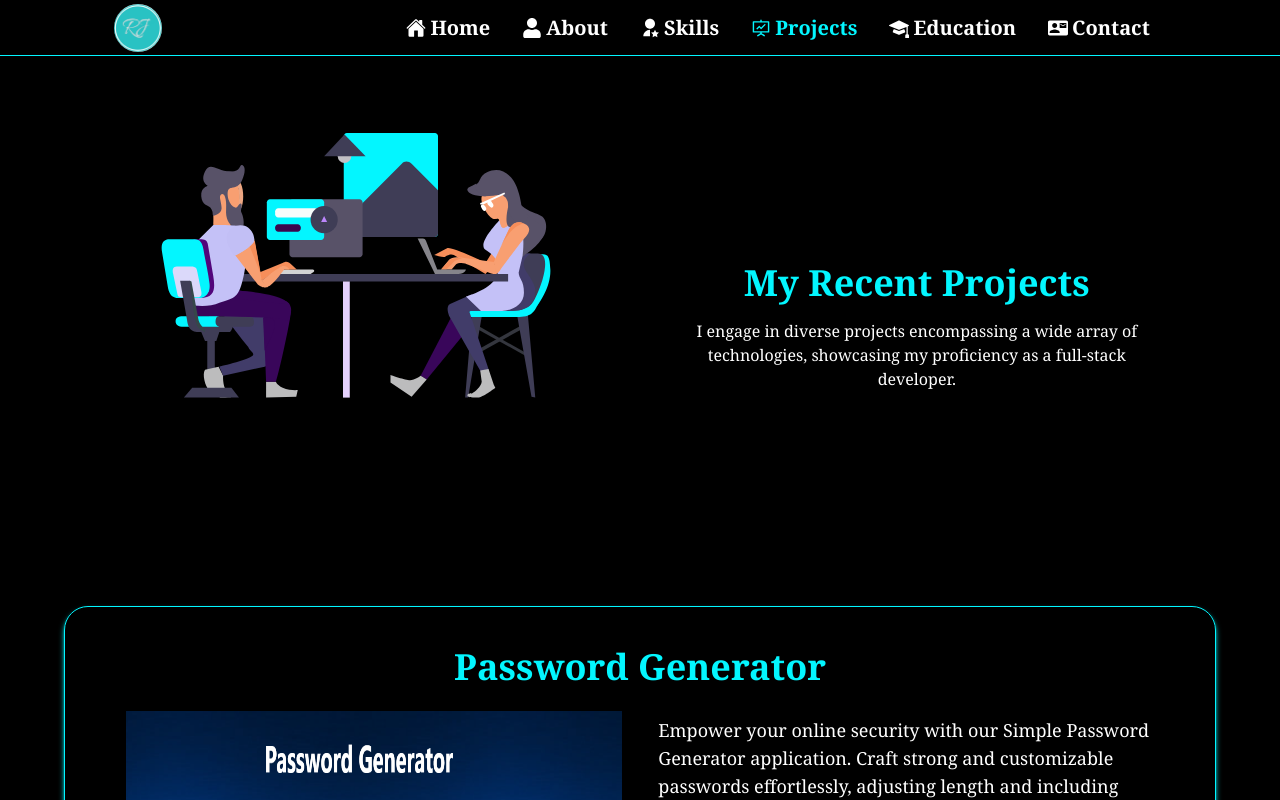
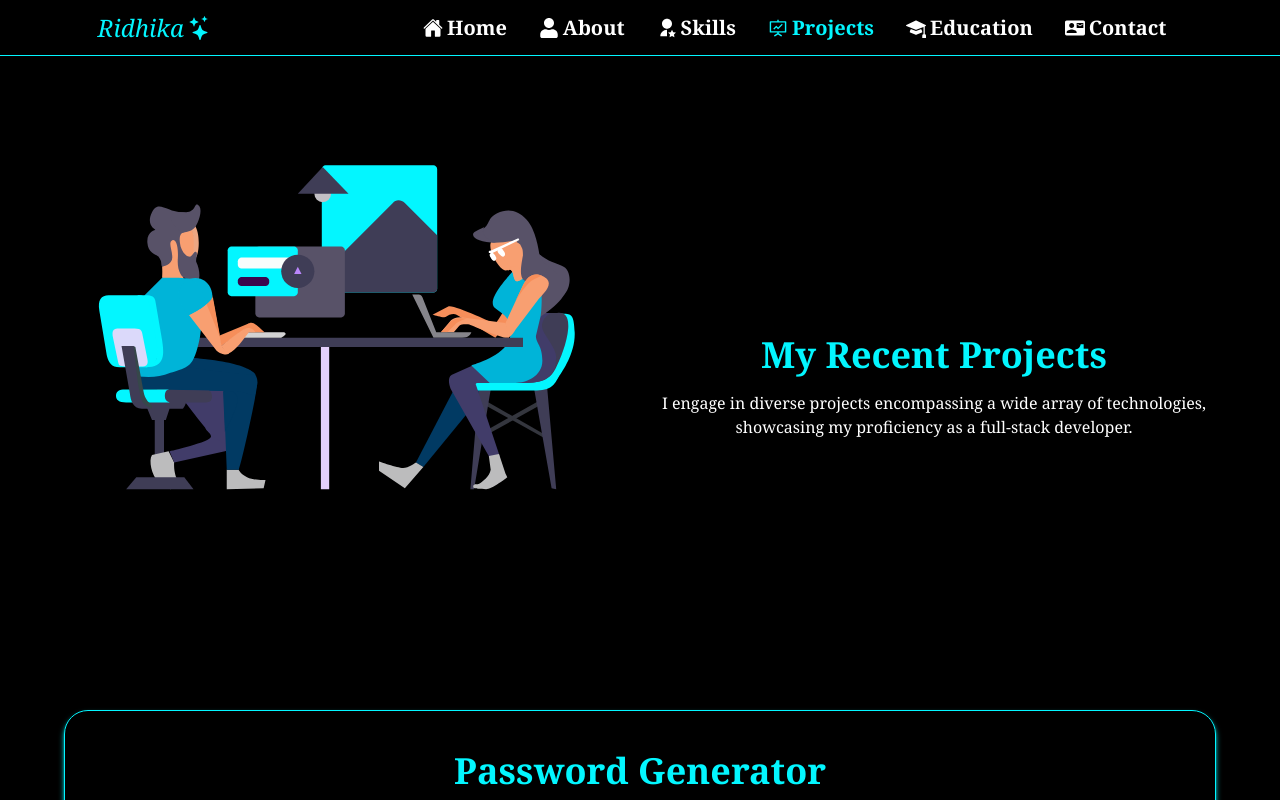
Before and after one commit to RidhikaJoshi/New_Portfolio, a React app: page /projects in a window 1280 px wide. Shown: the top 800 px of the page. Built offline with nearby package versions, Linux system fonts and the light colour scheme; the HTML template or start-up script is replaced by a standard one.

Commit message:
Add icons to Header and Contact components

```diff
--- a/src/Components/Contact.jsx
+++ b/src/Components/Contact.jsx
@@ -2,6 +2,7 @@ import React from 'react'
 import contact from '../assets/contact.gif'
 import FormFeild from './FormFeild'
 import { IoMdContacts } from "react-icons/io";
+import { BsFillSendFill } from "react-icons/bs";
 
 function Contact() {
   return (
@@ -24,8 +25,8 @@ function Contact() {
                   <FormFeild name="Email Address" type="email"/>
                   <FormFeild name="Your Message" type="text"/>
                   <div className="flex items-center justify-between">
-                    <button className="bg-blue-500 hover:bg-blue-700 text-white font-bold py-2 px-4 rounded focus:outline-none focus:shadow-outline" type="button">
-                      Submit
+                    <button className="bg-blue-500 hover:bg-blue-700 flex flex-row items-center gap-2 text-white font-bold py-2 px-4 rounded focus:outline-none focus:shadow-outline" type="button">
+                      <div>Submit</div> <BsFillSendFill />
                     </button>
 
                   </div>
--- a/src/Components/Education.jsx
+++ b/src/Components/Education.jsx
@@ -112,7 +112,7 @@ function Education() {
               <div
                 className="border-[#03F6FF]  border-[1px] col-start-1 col-end-5 p-4 rounded-xl my-4 ml-auto shadow-md"
               >
-                <h3 className="font-bold text-xl mb-1 flex flex-row gap-1 items-center"><SiGooglescholar /><div>Bachelor Degree</div></h3>
+                <h3 className="font-bold text-xl mb-1 flex flex-row gap-1 items-center"><SiGooglescholar /><div className='text-[#03F6FF]'>Bachelor Degree</div></h3>
                 <p className='italic'>Academy of Technology</p>
                 <p className='italic'>July 2021-Present</p>
                 <br/>
@@ -142,7 +142,7 @@ function Education() {
               <div
                 className="border-[#03F6FF]  border-[1px]  col-start-6 col-end-10 p-4 rounded-xl my-4 mr-auto shadow-md"
               >
-                <h3 className="font-bold text-xl mb-1 flex flex-row gap-1 items-center"><SiGooglescholar /><div>Higher Secondary</div></h3>
+                <h3 className="font-bold text-xl mb-1 flex flex-row gap-1 items-center"><SiGooglescholar /><div className='text-[#03F6FF]'>Higher Secondary</div></h3>
                 <p className='italic'>St.Joseph's Convent</p>
                 <p className='italic'>July 2018- March 2020</p>
                 <br/>
@@ -159,7 +159,7 @@ function Education() {
               <div
                 className="border-[#03F6FF]  border-[1px] col-start-1 col-end-5 p-4 rounded-xl my-4 ml-auto shadow-md"
               >
-                <h3 className="font-bold text-xl mb-1 flex flex-row gap-1 items-center"><SiGooglescholar /><div>Secondary Education</div></h3>
+                <h3 className="font-bold text-xl mb-1 flex flex-row gap-1 items-center"><SiGooglescholar /><div className='text-[#03F6FF]'>Secondary Education</div></h3>
                 <p className='italic'>Stepping Stone School(High)</p>
                 <p className='italic'>July 2016-March 2018</p>
                 <br/>
--- a/src/Components/Header.jsx
+++ b/src/Components/Header.jsx
@@ -8,13 +8,14 @@ import { AiOutlineFundProjectionScreen } from "react-icons/ai";
 import { MdContactMail } from "react-icons/md";
 import { BsFillMortarboardFill } from "react-icons/bs";
 import { RiUserStarFill } from "react-icons/ri";
+import { BsStars } from "react-icons/bs";
 
 function Header() {
   const [isNavOpen, setIsNavOpen] = useState(false);
   return (
 
     <div className='w-full h-14 bg-black flex justify-around items-center border-b-[0.5px] border-[#03F6FF]'>
-      <Link to='/'><img className='h-12  rounded-full' src={icon} /></Link>
+      <Link to='/'><h1 className='text-[#03F6FF] flex flex-row items-center gap-1 italic font-serif text-2xl'><div>Ridhika</div><BsStars /></h1></Link>
       <div>
         <ul className='md:flex  hidden justify-evenly items-center font-semibold font-serif text-xl'>
           <li className='m-4 '><NavLink to="/" className={({ isActive }) =>
--- a/src/Components/Project.jsx
+++ b/src/Components/Project.jsx
@@ -12,10 +12,10 @@ import { Fade } from "react-awesome-reveal";
 
 function Project() {
   return (
-    <div className='min-h-[90vh] w-full bg-black  text-white flex flex-col items-center justify-center font-serif gap-6'>
-      <div className='md:w-[90%] w-[90%]  min-h-[25rem] mt-10 flex md:flex-row flex-col-reverse items-center justify-evenly gap-6'>
-        <div className=' md:w-[40%] w-full flex items-center justify-center'>
-       <svg className='w-full h-full' xmlns="http://www.w3.org/2000/svg" id="ku" width="90%" baseProfile="tiny" class="svgmate" version="1" viewBox="300 150 550 570">
+    <div className='min-h-[90vh] w-full bg-black  text-white flex flex-col items-center justify-center font-serif gap-4'>
+      <div className='md:w-[90%] w-[90%] min-h-[25rem] mt-10 flex md:flex-row flex-col-reverse items-center justify-evenly gap-6 '>
+        <div className='md:w-[50%] w-full  flex items-center justify-center md:mt-6'>
+       <svg  xmlns="http://www.w3.org/2000/svg" id="ku" width="90%" baseProfile="tiny" class="svgmate" version="1" viewBox="300 150 550 570">
 
                 <g id="wall">
                   <path fill="#03F6FF" d="M674 333c0 2-2 4-4 4H553c-2 0-4-2-4-4V203c0-2 2-4 4-4h117c2 0 4 2 4 4v130z">
@@ -28,7 +28,7 @@ function Project() {
                 </g>
                 <g id="Woman__x2F__Chair__x2F__Screen">
                   <g id="backleg_1_">
-                    <path id="backlegpath" fill="#39065A" d="M651 521l47-90 24-16 12 11-29 44-46 56z"></path>
+                    <path id="backlegpath" fill="#013a63" d="M651 521l47-90 24-16 12 11-29 44-46 56z"></path>
                     <path fill="#BCBCBD" d="M639 549l20-23-8-5s-8 6-14 6-26-7-26-7v10l28 19z"></path>
                   </g>
                   <g id="Chair_1_">
@@ -63,7 +63,7 @@ function Project() {
                       <path id="main" fill="#585268" d="M784 364c6-3 32-21 30-34s-18-16-26-29-21 2-13 11 11 33 7 36c-16 17 2 16 2 16z"></path>
                     </g>
                     <g id="dress">
-                      <path fill="#c4c1f7" d="M755 315c-4 5-29 31-18 39s19 13 16 31-33 28-42 31l20 19h28c11 0 29-7 29-24s-7-19-7-27l5-21c1-4 3-32-2-39-8-10-17-19-29-9z">
+                      <path fill="#00b4d8" d="M755 315c-4 5-29 31-18 39s19 13 16 31-33 28-42 31l20 19h28c11 0 29-7 29-24s-7-19-7-27l5-21c1-4 3-32-2-39-8-10-17-19-29-9z">
                       </path>
 
                     </g>
@@ -136,14 +136,14 @@ function Project() {
                           <path id="frontfoot" fill="#BCBCBD" d="M446 529v21l40-1 2-9s-12 1-20-3-9-8-9-8h-13z">
                           </path>
                           <g id="bot">
-                            <path fill="#39065A" d="M459 529c5-15 21-89 20-95s-8-18-18-8-19 0-18 26l3 77h13z">
+                            <path fill="#013a63" d="M459 529c5-15 21-89 20-95s-8-18-18-8-19 0-18 26l3 77h13z">
                             </path>
-                            <path id="shade_1_" fill="#39065A"  d=" M444 488c7-15 19-35 11-42-5-4-13-2-13-2l2 44z"></path>
+                            <path id="shade_1_" fill="#013a63"  d=" M444 488c7-15 19-35 11-42-5-4-13-2-13-2l2 44z"></path>
                           </g>
                           <g id="top">
-                            <path fill="#39065A" d="M410 408c19 3 62 9 67 18s0 14 0 20-11-2-23-2l-99-2c-7 0-12-4-9-18 7-39 64-16 64-16">
+                            <path fill="#013a63" d="M410 408c19 3 62 9 67 18s0 14 0 20-11-2-23-2l-99-2c-7 0-12-4-9-18 7-39 64-16 64-16">
                             </path>
-                            <path id="shade" fill="#39065A"  d=" M397 417c66 10 80 9 80 9s-6-14-70-18c-13 1-10 9-10 9z"></path>
+                            <path id="shade" fill="#013a63"  d=" M397 417c66 10 80 9 80 9s-6-14-70-18c-13 1-10 9-10 9z"></path>
                           </g>
                         </g>
                       </g>
@@ -161,7 +161,7 @@ function Project() {
                       </g>
                       <g id="torso">
 
-                        <path id="shirt" fill="#c4c1f7" d="M357 340l19-19h11c40 0 40 7 30 64-7 35-13 32-32 39-12 5-22 5-35 4s7-88 7-88z"></path>
+                        <path id="shirt" fill="#00b4d8" d="M357 340l19-19h11c40 0 40 7 30 64-7 35-13 32-32 39-12 5-22 5-35 4s7-88 7-88z"></path>
                       </g>
                       <g id="arm">
                         <g id="Bluearmbot">
@@ -172,9 +172,9 @@ function Project() {
                         <path id="Bluearmtop" fill="#F89F71" d="M404 360l31 40c5 4 9 4 10 4 10-1-4-5-5-11l-10-54c-28-6-26 21-26 21z">
                         </path>
                         <path id="armhighlight" fill="#F68E5A" d="M439 386l-15-37 7-7z"></path>
-                        <path id="toparm" fill="#c2bff5" d="M406 322c22-5 26 18 24 21-3 8-26 19-26 19l-8-15c-8-18 10-25 10-25z">
+                        <path id="toparm" fill="#00b4d8" d="M406 322c22-5 26 18 24 21-3 8-26 19-26 19l-8-15c-8-18 10-25 10-25z">
                         </path>
-                        <path id="toparmshade" fill="#c2bff5" d="M418 334c-5-7-10-13-13-11-8 2-15 14-8 27 4 9 7 12 7 12s15-7 19-12c3-3-3-13-5-16z">
+                        <path id="toparmshade" fill="#00b4d8" d="M418 334c-5-7-10-13-13-11-8 2-15 14-8 27 4 9 7 12 7 12s15-7 19-12c3-3-3-13-5-16z">
                         </path>
                       </g>
                     </g>
@@ -188,7 +188,7 @@ function Project() {
                       </path>
                     </g>
                     <g id="backrest">
-                      <path fill="#52057B" d="M349 340c12 0 19-2 20 8l7 41c2 14 4 29-18 29 7-5 12-7 12-10 0 0-6-56-12-61l-9-7z">
+                      <path fill="#03F6FF" d="M349 340c12 0 19-2 20 8l7 41c2 14 4 29-18 29 7-5 12-7 12-10 0 0-6-56-12-61l-9-7z">
                       </path>
                       <path fill="#03F6FF" d="M318 340c-8 0-12 5-10 17l8 48c2 8 5 13 14 13h29s14-2 12-19-6-32-8-45-7-14-14-14h-31z">
                       </path>
@@ -218,7 +218,7 @@ function Project() {
                 </g>
               </svg>
             </div>
-        <div className=' md:w-[40%] w-full flex flex-col gap-4'>
+        <div className='  md:w-[50%] w-full flex flex-col items-center md:justify-center gap-4'>
           <h1 className='md:text-4xl font-bold mt-8 text-2xl text-center text-[#03F6FF]' >My Recent Projects</h1>
          <p className='text-center'>I engage in diverse projects encompassing a wide array of technologies, showcasing my proficiency as a full-stack developer. </p>
         </div>
```
